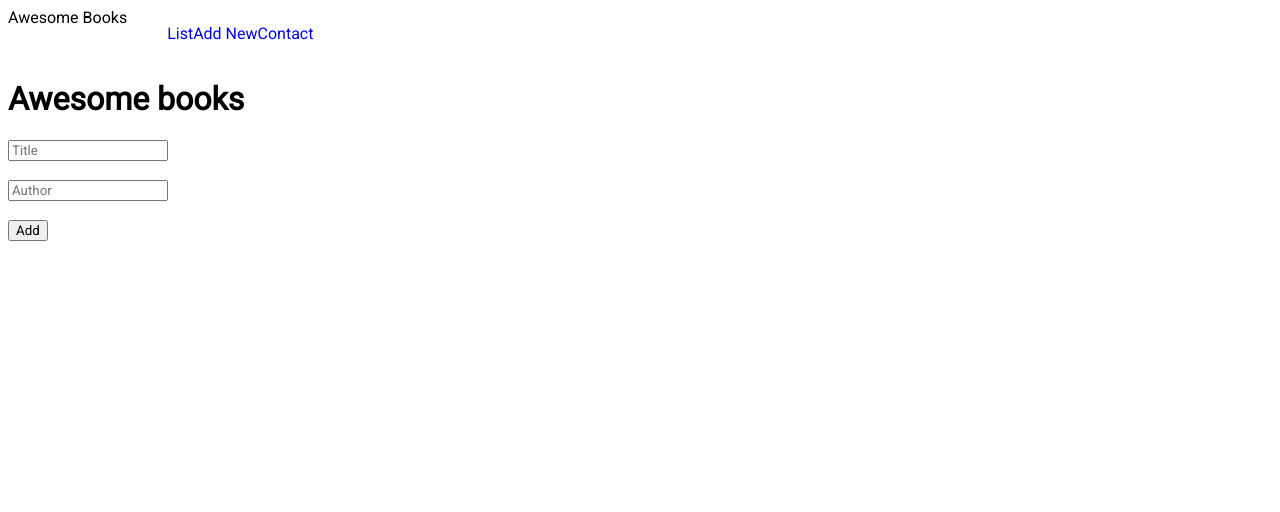
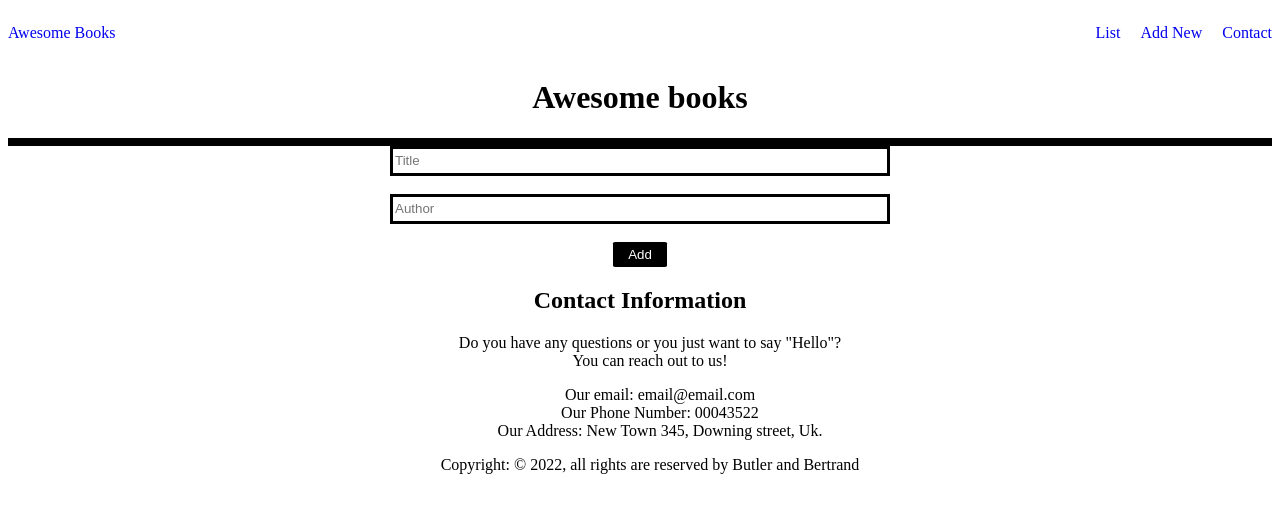
Before and after one commit to Elijahdre/Awesome-books, a plain HTML site: page index.html in a window 1280 px wide. Drawn offline with Linux system fonts and the light colour scheme.

Commit message:
Fix styling

```diff
--- a/index.html
+++ b/index.html
@@ -9,14 +9,28 @@
   </head>
   <body>
     <header>
-      <nav class="nav">
+      <!-- <nav class="nav">
         <div>Awesome Books</div>
           <ul class="nav-items">
               <li ><a href="#" class="nav-item">List</a></li>
               <li ><a href="#" class="nav-item">Add New</a></li>
               <li ><a href="#" class="nav-item">Contact</a></li>
           </ul>
-      </nav>
+      </nav> -->
+      <nav class="navbar">
+        <a href="#" class="nav-branding">Awesome Books</a>
+
+          <ul class="nav-menu">
+            <li class="nav-item">
+              <a href="#" class="nav-link">List</a>
+            </li>
+            <li class="nav-item">
+              <a href="#" class="nav-link">Add New</a>
+            </li>
+            <li class="nav-item">
+              <a href="#" class="nav-link">Contact</a>
+            </li>
+          </ul>
     </header>
     <h1>Awesome books</h1>
       <div id="books-container"></div>
@@ -32,6 +46,21 @@
       </form>
     </main>
 
+    <section class="" id="">
+      <div class="">
+      <h2>Contact Information</h2>
+      <p>Do you have any questions or you just want to say "Hello"? <br> You can reach out to us!</p>
+      <ul class="">
+          <li>Our email: email@email.com</li>
+          <li>Our Phone Number: 00043522</li>
+          <li>Our Address: New Town 345, Downing street, Uk.</li>
+      </ul>
+  </div>
+  </section>
+
+    <footer>
+      <p>Copyright: &copy; 2022, all rights are reserved by Butler and Bertrand</p>
+  </footer>
     <script src="script.js"></script>
   </body>
 </html>
--- a/style.css
+++ b/style.css
@@ -2,9 +2,11 @@
 
 * {
   box-sizing: border-box;
-  font-family: 'Roboto', sans-serif;
+  text-decoration: none;
+  list-style: none;
 }
-/*
+
+
 body {
   text-align: center;
 }
@@ -90,18 +92,31 @@ input {
 input[type='text'] {
   width: 500px;
   height: 30px;
-} */
+}
 
-.nav {
+
+
+.navbar {
   display: flex;
   flex-direction: row;
+  justify-content: space-between;
+  align-items: center;
 }
 
-.nav-items {
+.nav-branding {
+
+}
+
+.nav-menu {
   display: flex;
-  list-style: none;
+  gap: 20px;
+}
+
+.nav-link {
+
 }
 
 .nav-item {
-  text-decoration: none;
+  display: flex;
+  flex-direction: column;
 }
```
